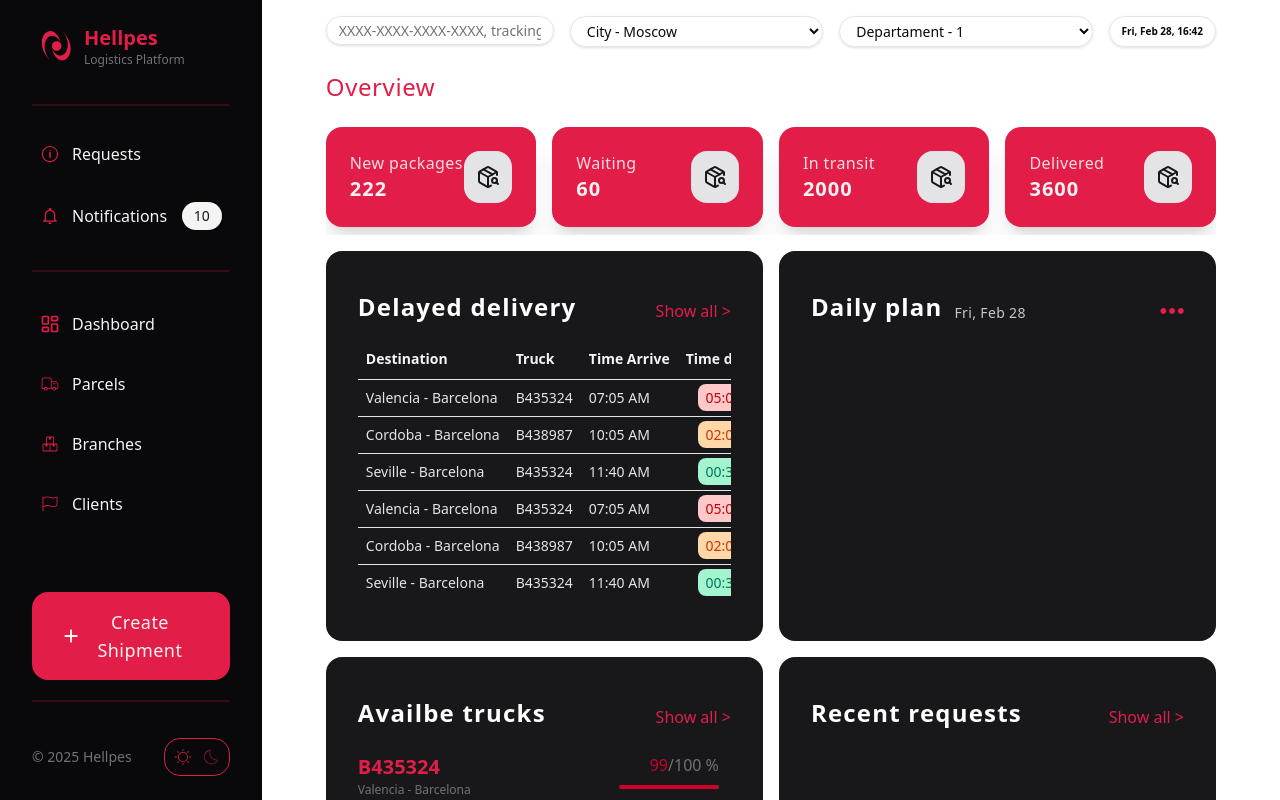
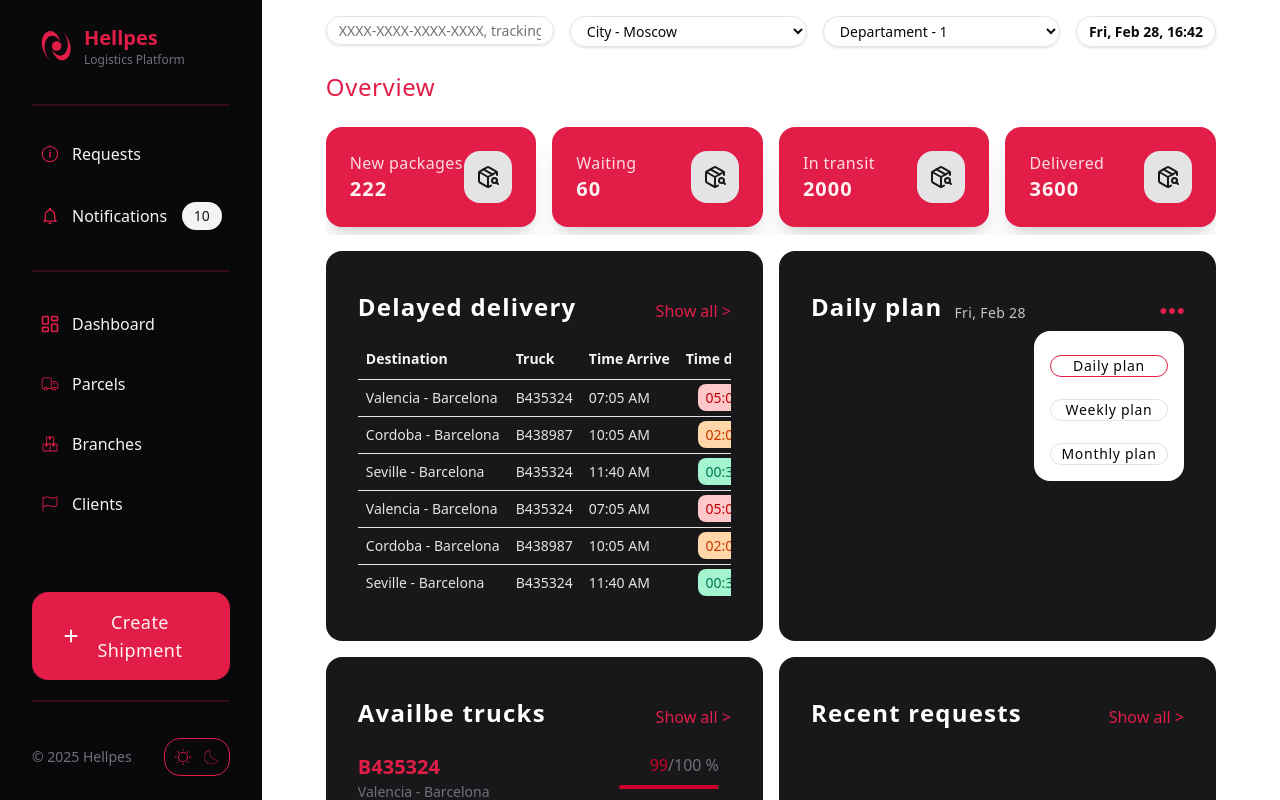
Before and after one commit to hellpes666/Delivery, a React (Vite) app: page / in a window 1280 px wide. Both pictures are taken after a click on the icon 1172 px from the left and 311 px from the top of the page. Shown: the top 800 px of the page. Built offline with nearby package versions, Linux system fonts and the light colour scheme.

Commit message:
add statistic option plan slice

```diff
--- a/src/components/app/PageHeader.tsx
+++ b/src/components/app/PageHeader.tsx
@@ -68,7 +68,7 @@ const PageHeader = () => {
 				label="Departament"
 			/>
 
-			<div className="rounded-2xl border border-input bg-transparent px-3 py-1 shadow-sm w-fit text-nowrap hover:border-ring font-bold text-[10px] flex items-center justify-center">
+			<div className="rounded-2xl border border-input bg-transparent px-3 py-1 shadow-sm w-fit text-nowrap hover:border-ring font-bold text-[14px] flex items-center justify-center">
 				{formatDate(currentDate, {
 					weekday: "short",
 					day: "2-digit",
--- /dev/null
+++ b/src/components/app/store/slices/planOptionSlice.ts
@@ -0,0 +1,24 @@
+import { createSlice, PayloadAction } from "@reduxjs/toolkit";
+
+export type PlanOptions = "Daily plan" | "Weekly plan" | "Monthly plan";
+
+interface PlanState {
+	option: PlanOptions;
+}
+
+const initialState: PlanState = {
+	option: "Daily plan",
+};
+
+export const optionSlice = createSlice({
+	name: "planOption",
+	initialState,
+	reducers: {
+		setOption: (state, action: PayloadAction<PlanOptions>) => {
+			state.option = action.payload
+		},
+	},
+});
+
+export const { setOption } = optionSlice.actions;
+export default optionSlice.reducer;
--- a/src/components/app/store/store.ts
+++ b/src/components/app/store/store.ts
@@ -1,9 +1,11 @@
 import { configureStore } from "@reduxjs/toolkit";
 import themeSlice from "./slices/themeSlice";
+import optionSlice from "./slices/planOptionSlice";
 
 export const store = configureStore({
 	reducer: {
 		theme: themeSlice,
+		planOption: optionSlice,
 	},
 });
 
--- a/src/components/entities/truck/ui/TruckInfo.tsx
+++ b/src/components/entities/truck/ui/TruckInfo.tsx
@@ -12,7 +12,7 @@ const TruckInfo: React.FC<ITruckInfo> = ({ destination, truck, workload }) => {
 		<div className="flex justify-between py-2 pr-3  border-accent/70 border-b-2 ">
 			<div className="flex flex-col items-start">
 				<h3 className="font-bold text-primary text-xl">{truck}</h3>
-				<p className="text-muted-foreground text-[12px]">
+				<p className="text-muted-foreground text-[14px]">
 					{destination}
 				</p>
 			</div>
--- a/src/components/features/Statistic/model/statisticCard.ts
+++ b/src/components/features/Statistic/model/statisticCard.ts
@@ -1,10 +1,11 @@
+import { PlanOptions } from "@/components/app/store/slices/planOptionSlice";
 import { WidgetType } from "@/components/widgets/Statistic/model/widgetType";
 
 export interface IStatisticCard {
 	title: string;
 	currentDate?: string;
 	link?: string;
-	options?: string[];
+	options?: PlanOptions[];
 	typeOfWidget: WidgetType;
 	className?: string;
 }
--- a/src/components/features/Statistic/ui/StatisticHeader.tsx
+++ b/src/components/features/Statistic/ui/StatisticHeader.tsx
@@ -1,6 +1,11 @@
 import { SlOptions } from "react-icons/sl";
 import { Link } from "react-router-dom";
 import { IStatisticCard } from "../model/statisticCard";
+import { useEffect, useRef, useState } from "react";
+import { cn } from "@/lib/utils";
+import { useDispatch, useSelector } from "react-redux";
+import { setOption } from "@/components/app/store/slices/planOptionSlice";
+import { RootState } from "@/components/app/store/store";
 
 const StatisticHeader: React.FC<Omit<IStatisticCard, "className">> = ({
 	title,
@@ -9,6 +14,28 @@ const StatisticHeader: React.FC<Omit<IStatisticCard, "className">> = ({
 	link,
 	options,
 }) => {
+	const [openPlanOptions, setOpenPlanOptions] = useState(false);
+	const panelRef = useRef<HTMLDivElement | null>(null);
+	const dispatch = useDispatch();
+	const planOptionSelector = useSelector(
+		(state: RootState) => state.planOption
+	);
+	useEffect(() => {
+		const handleClickOutside = (event: MouseEvent) => {
+			if (
+				panelRef.current &&
+				!panelRef.current.contains(event.target as Node)
+			) {
+				setOpenPlanOptions(false);
+			}
+		};
+
+		document.addEventListener("click", handleClickOutside);
+
+		return () => {
+			document.removeEventListener("click", handleClickOutside);
+		};
+	}, []);
 	return (
 		<header className="flex justify-between items-end w-full">
 			<h2 className="text-card font-bold tracking-wider text-2xl flex items-end gap-3">
@@ -21,7 +48,43 @@ const StatisticHeader: React.FC<Omit<IStatisticCard, "className">> = ({
 			</h2>
 
 			{typeOfWidget === "Daily plan" ? (
-				<SlOptions size={24} className="text-primary cursor-pointer" />
+				<div className="relative flex flex-col gap-2">
+					<SlOptions
+						size={24}
+						onClick={(e) => {
+							e.stopPropagation();
+							setOpenPlanOptions((prev) => !prev);
+						}}
+						className="text-primary cursor-pointer"
+					/>
+					<div
+						ref={panelRef}
+						className={cn(
+							"absolute bg-card w-[150px] h-[150px] top-8 right-0 rounded-2xl transition-all duration-300 ease-in-out flex flex-col justify-between items-center p-4",
+							openPlanOptions
+								? "opacity-100 transform translate-x-0  "
+								: "opacity-0 transform translate-x-4"
+						)}
+					>
+						{options?.map((option, index) => (
+							<h4
+								key={index}
+								className={cn(
+									"text-sm font-medium text-card-foreground tracking-wider transition-all duration-300 ease-in-out px-2 text-center mt-2 border-1 rounded-2xl w-full",
+									openPlanOptions
+										? "opacity-100 transform translate-x-0"
+										: "opacity-0 transform translate-x-4",
+									planOptionSelector.option === option
+										? " border-primary "
+										: ""
+								)}
+								onClick={() => dispatch(setOption(option))}
+							>
+								{option}
+							</h4>
+						))}
+					</div>
+				</div>
 			) : (
 				<Link className="text-primary font-medium" to={link as string}>
 					Show all &gt;
--- a/src/components/shared/lib/createCards.tsx
+++ b/src/components/shared/lib/createCards.tsx
@@ -1,3 +1,4 @@
+import { PlanOptions } from "@/components/app/store/slices/planOptionSlice";
 import { IInfoCard } from "@/components/widgets/InfoCard/ui/InfoCard";
 import { WidgetType } from "@/components/widgets/Statistic/model/widgetType";
 import { LuPackageSearch } from "react-icons/lu";
@@ -15,7 +16,7 @@ export const createHugeCards = (
 		typeOfWidget: WidgetType,
 		link?: string,
 		currentDate?: string,
-		options?: string[]
+		options?: PlanOptions[]
 	) => ({
 		title,
 		typeOfWidget,
```
Also changed, not shown: src/components/widgets/Statistic/ui/StatisticCards.tsx (+48 -0 lines).
